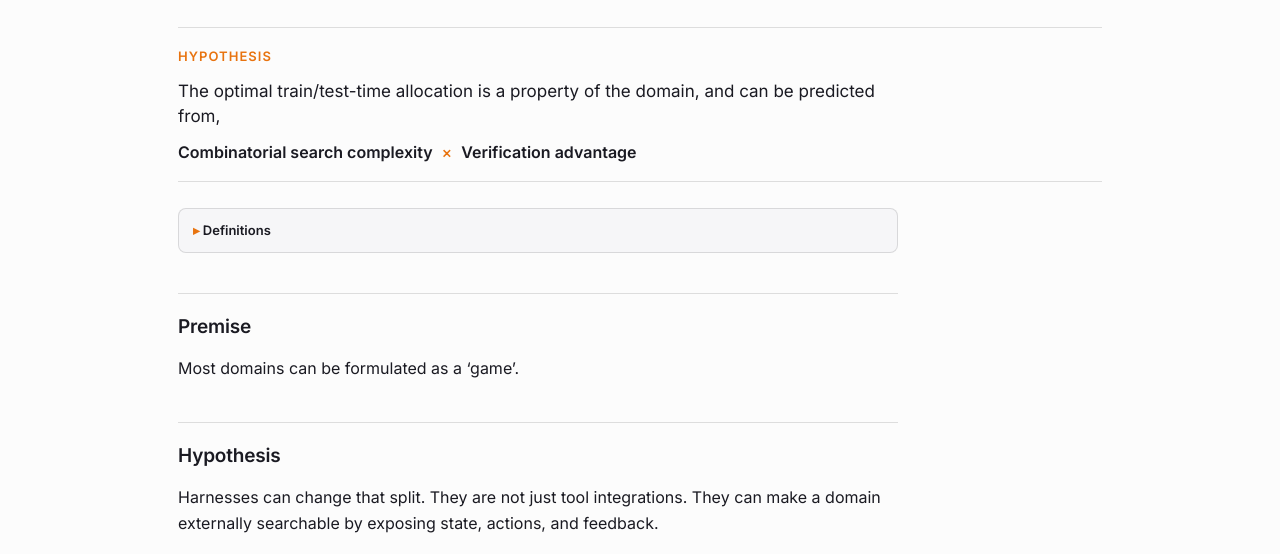
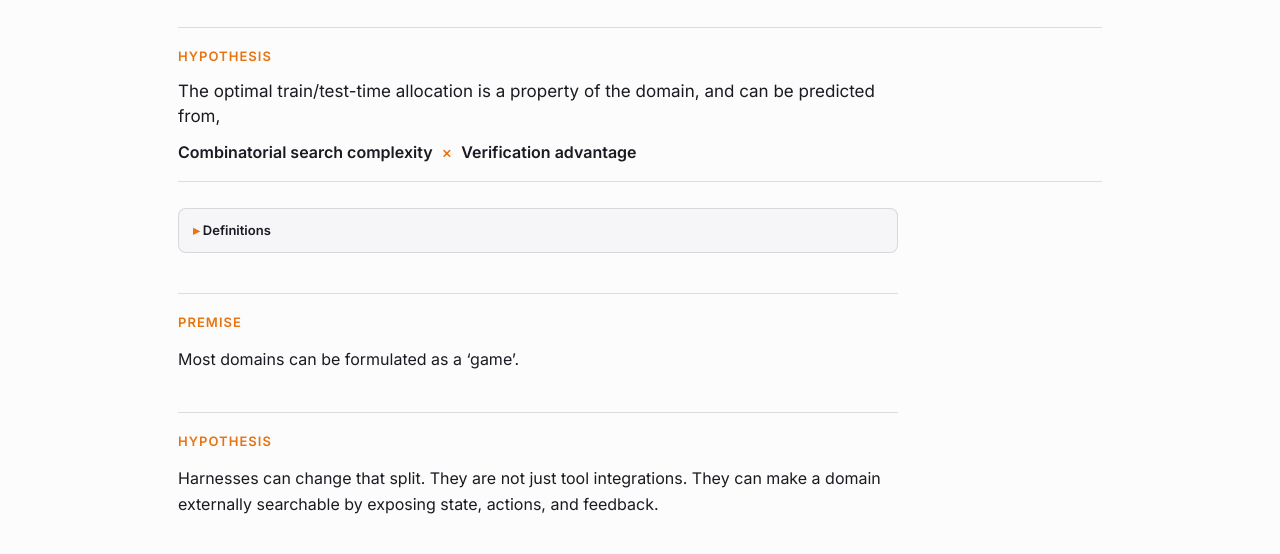
Before and after one commit to tarunyaa/personal-website, a plain HTML site: page amortization-game/index.html in a window 1280 px wide. Shown: the part 232-786 px from the top of the page. Drawn offline with Linux system fonts and the light colour scheme.

Commit message:
Restore orange uppercase headings across the page

```diff
--- a/amortization-game/index.html
+++ b/amortization-game/index.html
@@ -26,7 +26,7 @@
 
   /* One size per kind of information. */
   --t-display: 32px; /* page title */
-  --t-section: 19px; /* section headings, pull quote */
+  --t-section: 19px; /* pull quote */
   --t-lead:    17px; /* caption, thesis statement */
   --t-body:    16px; /* running prose */
   --t-small:   13px; /* toggle controls, tables, secondary text */
@@ -120,17 +120,11 @@ header.page .tagline {
   padding: 18px 0 16px;
   margin: 24px 0 26px;
 }
-/* Section headings. */
+/* One orange uppercase style for every heading and label on the page. */
+.claim .label,
+.map-header h3,
 .prose h2,
 .closing-label {
-  font-size: var(--t-section);
-  font-weight: 600;
-  letter-spacing: -0.01em;
-  color: var(--fg);
-}
-/* Small labels above a thesis or a figure. */
-.claim .label,
-.map-header h3 {
   font-size: var(--t-small);
   font-weight: 600;
   text-transform: uppercase;
```
